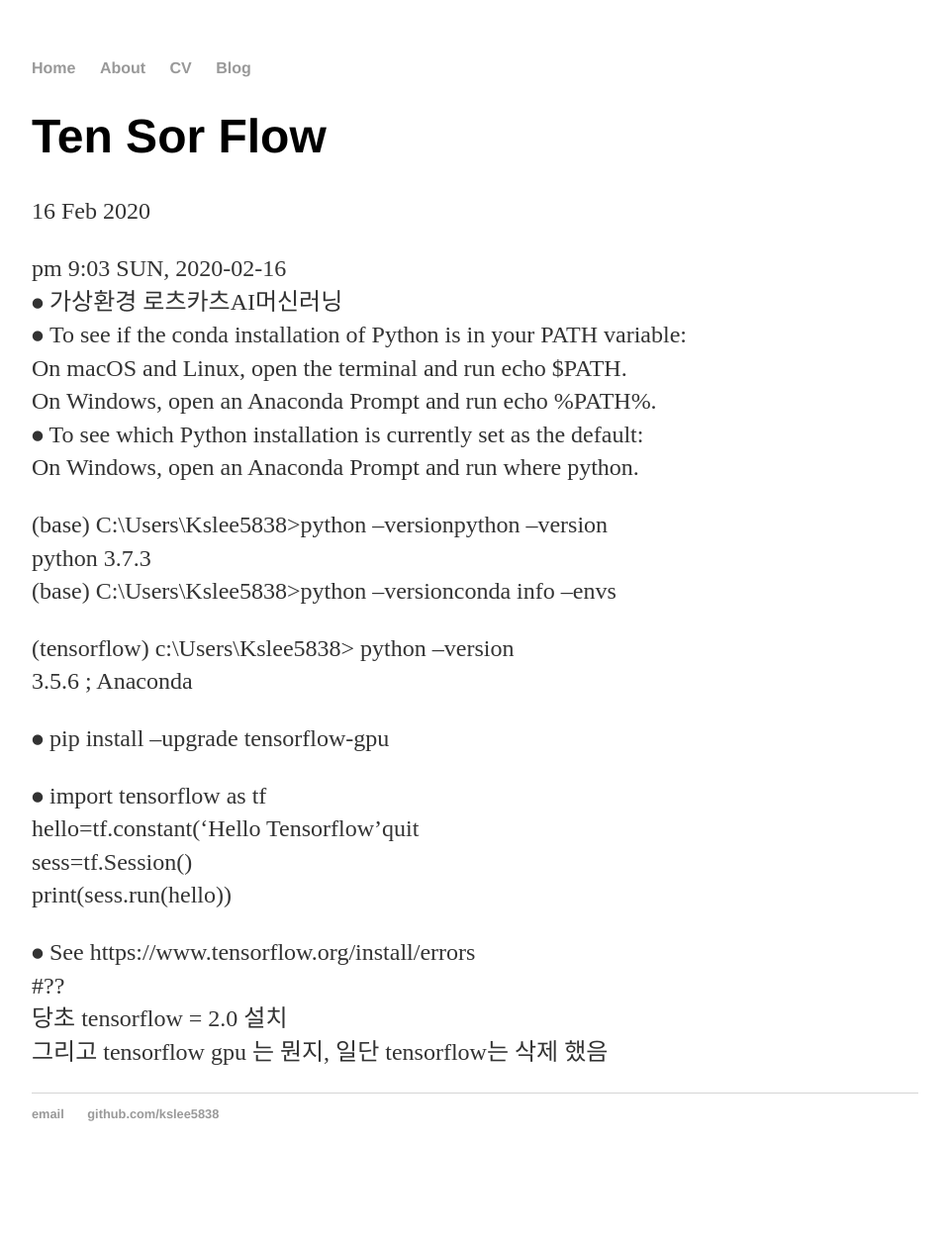
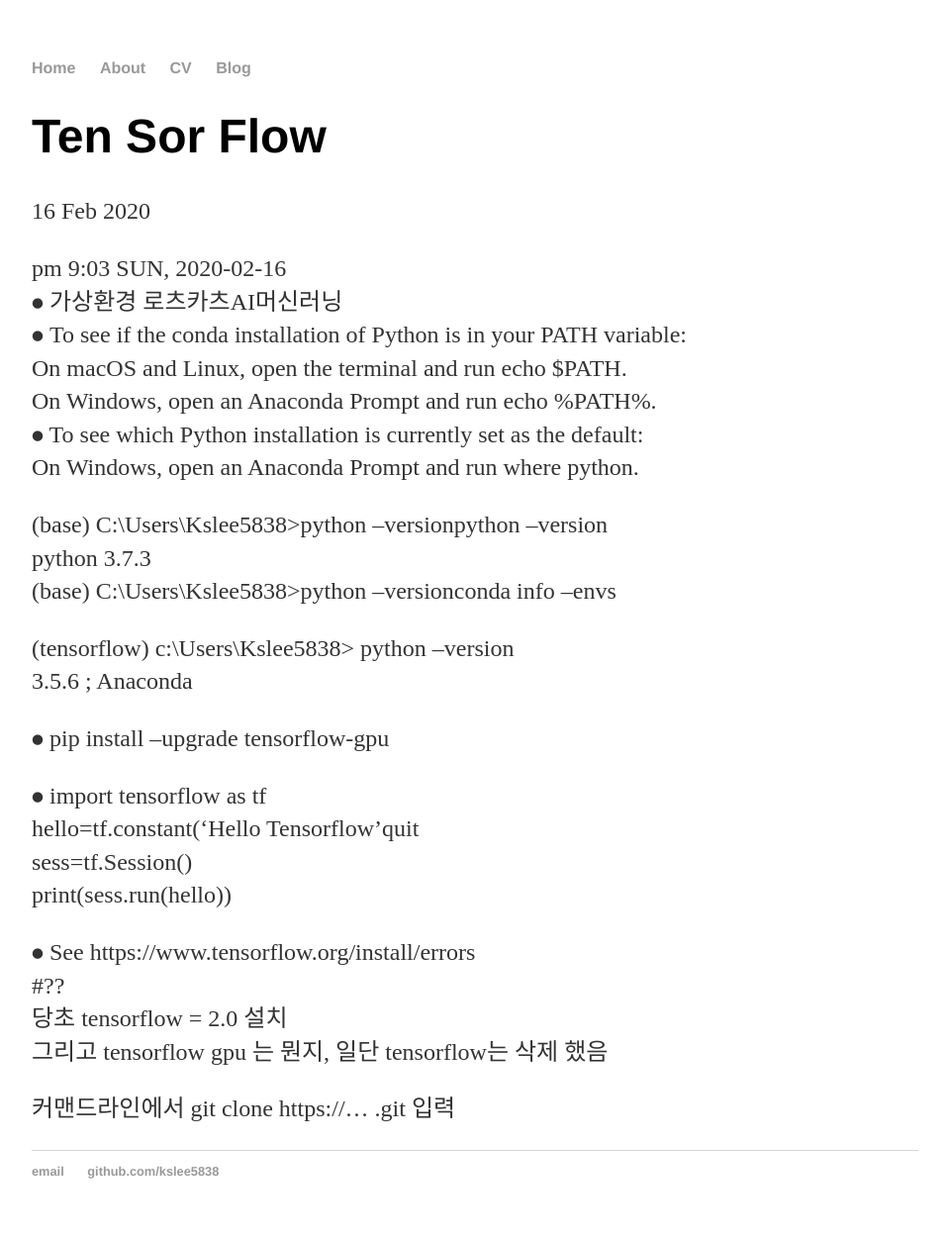
Before and after one commit to kslee5838/kslee5838.github.io, a Jekyll site: the page built from _posts/2020-02-16-ten-sor-flow.md, in a window 1280 px wide. Shown: the whole page at 99% size, without its empty margins (160-1119 px from the left). Built offline with Jekyll 4.4.1, drawn with Linux system fonts in a browser that asks for light colours; our own code applies the rules of GitHub Pages for plain Markdown files; before the commit the page ends 1193 px from its top, so only the background shows below that.

Commit message:
YoungPoong

```diff
--- a/_posts/2020-02-16-ten-sor-flow.md
+++ b/_posts/2020-02-16-ten-sor-flow.md
@@ -24,3 +24,6 @@
 #??
 당초 tensorflow = 2.0 설치
 그리고 tensorflow gpu 는 뭔지, 일단 tensorflow는 삭제 했음
+
+커맨드라인에서
+git clone https://... .git 입력
```
